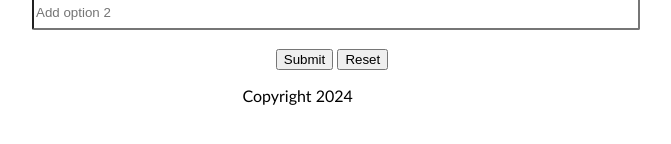
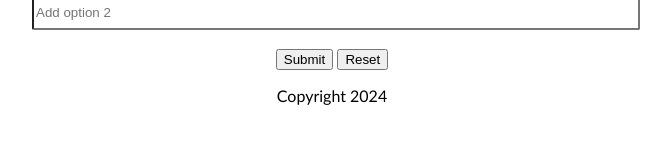
Before and after one commit to gtstarnes/SveltePoll, a SvelteKit app: page / in a window 1280 px wide. Shown: the part 388-532 px from the top of the page, without its empty margins (308-979 px from the left). Built offline with nearby package versions, Linux system fonts and the light colour scheme.

Commit message:
removed styles

```diff
--- a/src/Components/footer.svelte
+++ b/src/Components/footer.svelte
@@ -7,8 +7,5 @@
 </footer>
 
 <style>
-    footer {
-        position: absolute;
-        left: 43%;
-    }
+
 </style>
```
